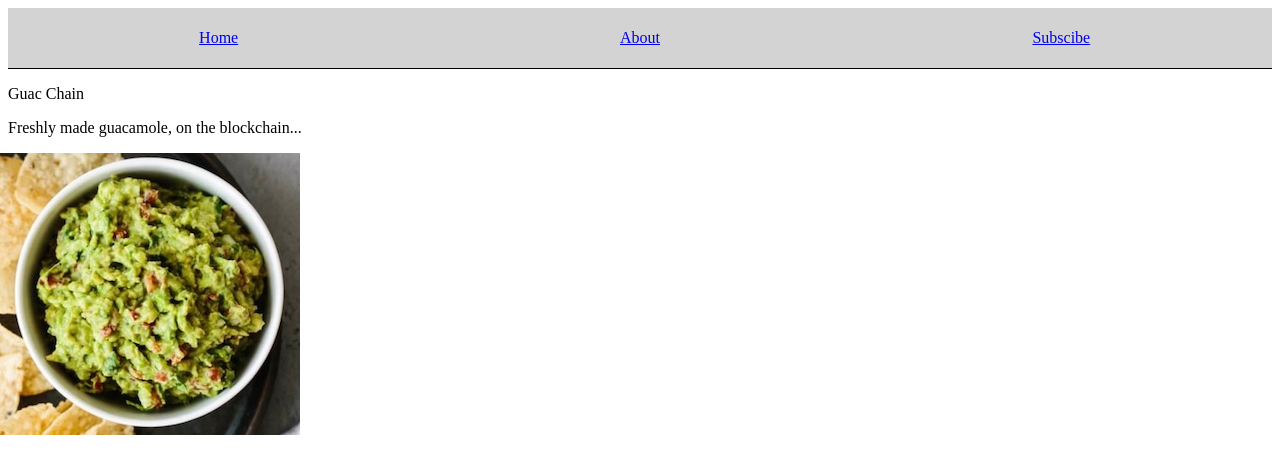
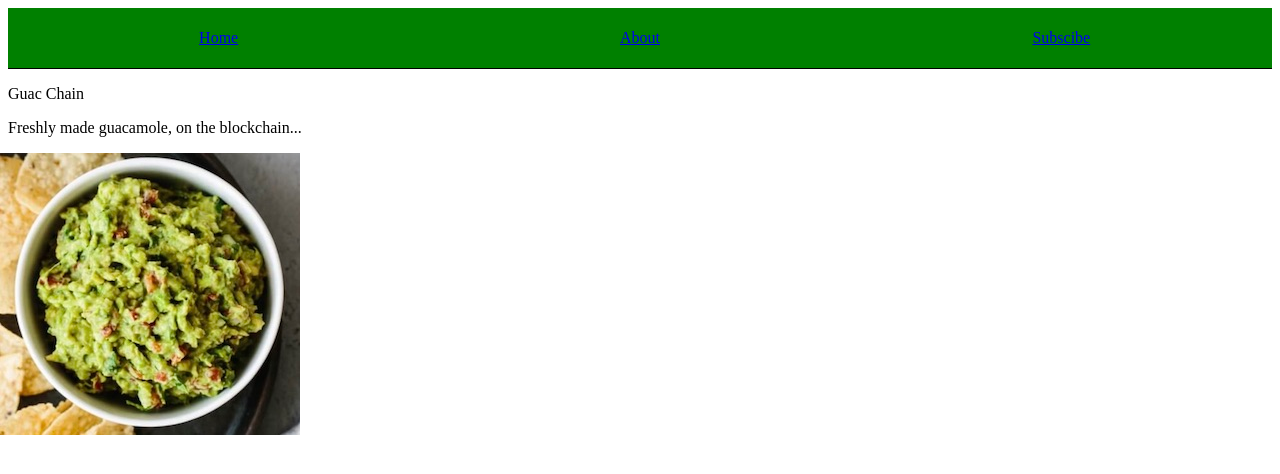
Before and after one commit to PatNeedham/guacchain.com, a React app: page / in a window 1280 px wide. Shown: the top 474 px of the page. Built offline with nearby package versions, Linux system fonts and the light colour scheme.

Commit message:
change header background color to green

```diff
--- a/src/components/Header.jsx
+++ b/src/components/Header.jsx
@@ -10,7 +10,7 @@ const headerStyle = {
   display: 'flex',
   flexDirection: 'row',
   alignItems: 'center',
-  backgroundColor: 'lightgray'
+  backgroundColor: 'green'
 }
 
 const aTagStyle = {
```
